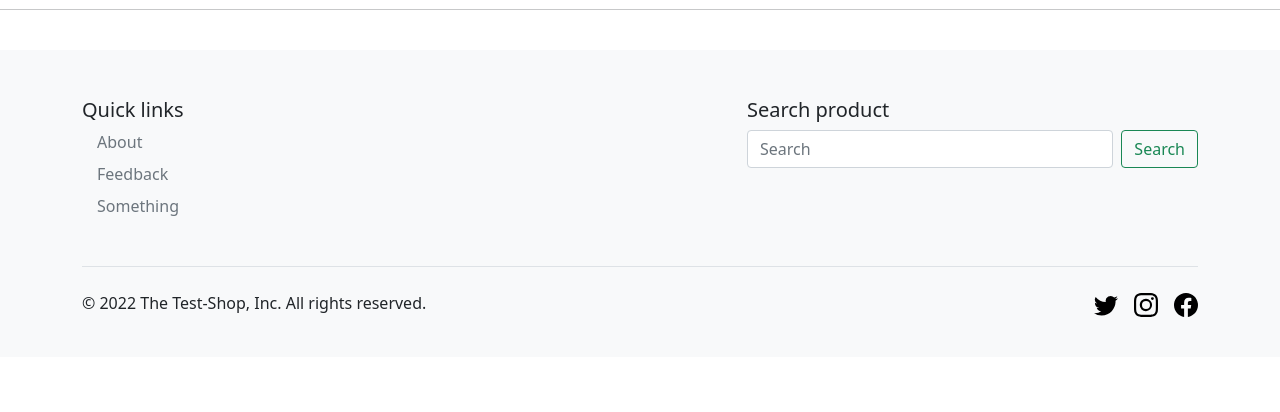
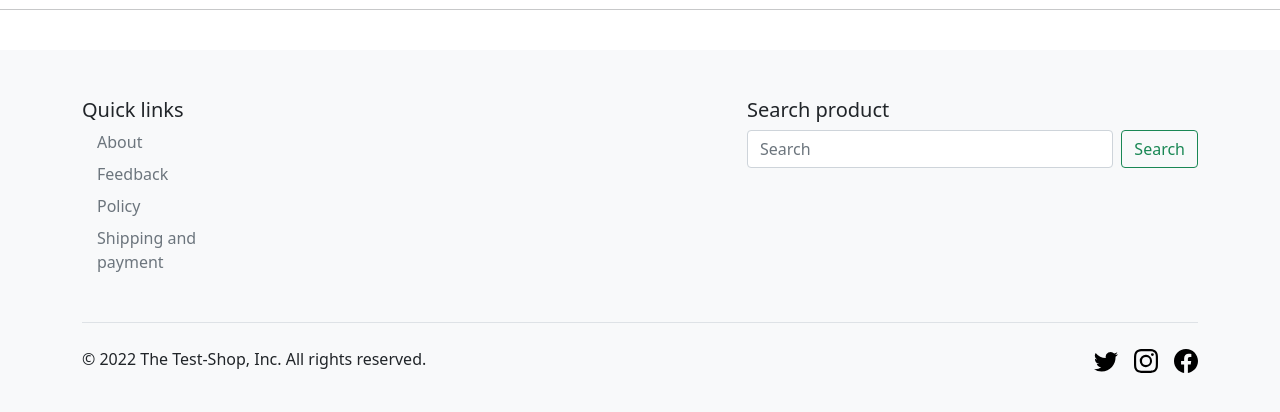
Before and after one commit to blinovmaxim/ecomm_origi_v2, a Django app: template cart/templates/cart/detail.html in a window 1280 px wide. Shown: the part 206-618 px from the top of the page. Run offline with Django 4.2, Linux system fonts and the light colour scheme; the template is opened without the code that fills it, so the values that code supplies are empty; parts of the project's set-up code (start-up, migrations or seed data) failed here and were passed over; some libraries are stand-ins or nearby versions.

Commit message:
fix bug
fix bug

```diff
--- a/ecomm/templates/ecomm/footer.html
+++ b/ecomm/templates/ecomm/footer.html
@@ -31,7 +31,10 @@
                 <a href="{% url 'ecomm:feedback' %}" class="nav-link p-0 text-muted">{% trans "Feedback" %}</a>
               </li>
               <li class="nav-item mb-2">
-                  <a href="{% url 'ecomm:something' %}" class="nav-link p-0 text-muted">{% trans "Something" %}</a>
+                  <a href="{% url 'ecomm:policy' %}" class="nav-link p-0 text-muted">{% trans "Policy" %}</a>
+              </li>
+                <li class="nav-item mb-2">
+                  <a href="{% url 'ecomm:shipping_and_payment' %}" class="nav-link p-0 text-muted">{% trans "Shipping and payment" %}</a>
               </li>
             </ul>
           </div>
--- a/ecomm/templates/ecomm/policy.html
+++ b/ecomm/templates/ecomm/policy.html
@@ -1,4 +1,5 @@
 {% extends 'ecomm/base.html' %}
+{% load i18n %}
 
 {% block title %}<title>{{ title }}</title>{% endblock title %}
 {% block content %}
--- a/ecomm/templates/ecomm/shipping_and_payment.html
+++ b/ecomm/templates/ecomm/shipping_and_payment.html
@@ -1,4 +1,5 @@
 {% extends 'ecomm/base.html' %}
+{% load i18n %}
 
 {% block title %}<title>{{ title }}</title>{% endblock title %}
 {% block content %}
```
Also changed, not shown: db.sqlite3.
